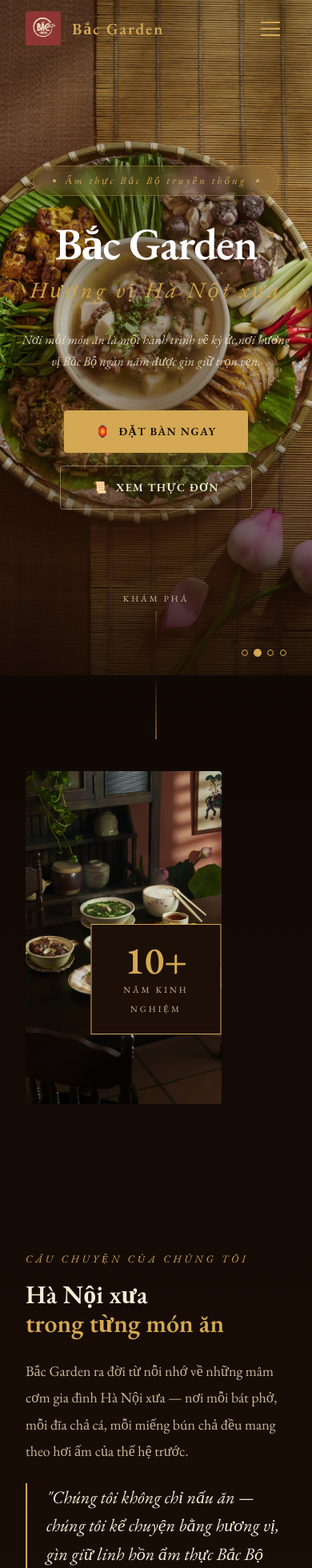
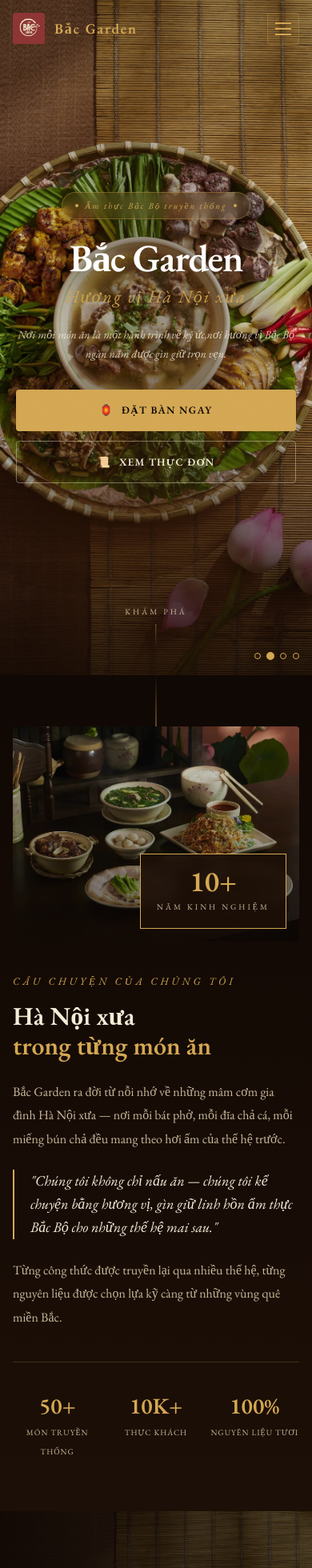
Before and after one commit to hoainho/bac-garden, a React (Vite) app: page / in a window 390 px wide. Shown: the top 1960 px of the page at 80% size. Built offline with nearby package versions, Linux system fonts and the light colour scheme; a web font is replaced by a local one.

Commit message:
feat: add mobile-responsive layout for Hero, Navbar, and Story
Ultraworked with [Sisyphus](https://github.com/code-yeongyu/oh-my-openagent)

Co-authored-by: Sisyphus <clio-agent@sisyphuslabs.ai>

```diff
--- a/src/components/Hero.jsx
+++ b/src/components/Hero.jsx
@@ -23,7 +23,7 @@
   }, [])
 
   return (
-    <section className="relative h-screen min-h-[700px] flex items-center justify-center overflow-hidden">
+    <section className="relative h-screen min-h-[600px] flex items-center justify-center overflow-hidden">
       {slides.map((s, i) => (
         <div
           key={s.src}
@@ -44,61 +44,61 @@
         style={{ background: 'radial-gradient(ellipse at 50% 60%, rgba(61,31,10,0.5) 0%, transparent 70%)' }}
       />
 
-      <div className="relative z-[2] text-center px-6 max-w-3xl">
-        <div className="inline-flex items-center gap-3 px-6 py-2 mb-8 rounded-full border border-gold/35 bg-gold/10 backdrop-blur-sm">
-          <span className="w-1 h-1 rounded-full bg-gold" />
-          <span style={{ fontFamily: 'var(--font-body)' }} className="text-gold text-[13px] italic tracking-[3px]">
+      <div className="relative z-[2] text-center px-5 sm:px-6 max-w-3xl w-full">
+        <div className="inline-flex items-center gap-2 sm:gap-3 px-4 sm:px-6 py-2 mb-6 sm:mb-8 rounded-full border border-gold/35 bg-gold/10 backdrop-blur-sm">
+          <span className="w-1 h-1 rounded-full bg-gold flex-shrink-0" />
+          <span style={{ fontFamily: 'var(--font-body)' }} className="text-gold text-[11px] sm:text-[13px] italic tracking-[2px] sm:tracking-[3px]">
             Ẩm thực Bắc Bộ truyền thống
           </span>
-          <span className="w-1 h-1 rounded-full bg-gold" />
+          <span className="w-1 h-1 rounded-full bg-gold flex-shrink-0" />
         </div>
 
         <h1
           style={{ fontFamily: 'var(--font-display)' }}
-          className="text-[clamp(56px,9vw,112px)] font-black text-white leading-none tracking-tight drop-shadow-[0_4px_40px_rgba(0,0,0,0.6)] mb-2"
+          className="text-[clamp(48px,12vw,112px)] font-black text-white leading-none tracking-tight drop-shadow-[0_4px_40px_rgba(0,0,0,0.6)] mb-2"
         >
           Bắc Garden
         </h1>
         <span
           style={{ fontFamily: 'var(--font-accent)' }}
-          className="block text-[clamp(28px,4vw,52px)] font-light italic text-gold tracking-[4px] mb-7"
+          className="block text-[clamp(22px,5.5vw,52px)] font-light italic text-gold tracking-[2px] sm:tracking-[4px] mb-5 sm:mb-7"
         >
           Hương vị Hà Nội xưa
         </span>
         <p
           style={{ fontFamily: 'var(--font-body)' }}
-          className="text-[clamp(16px,2vw,20px)] text-cream/85 italic leading-[1.7] mb-12"
+          className="text-[clamp(14px,3.5vw,20px)] text-cream/85 italic leading-[1.7] mb-8 sm:mb-12"
         >
           Nơi mỗi món ăn là một hành trình về ký ức,<br className="hidden sm:block" />
           nơi hương vị Bắc Bộ ngàn năm được gìn giữ trọn vẹn.
         </p>
 
-        <div className="flex gap-4 justify-center flex-wrap">
+        <div className="flex flex-col sm:flex-row gap-3 sm:gap-4 justify-center items-center">
           <button
             onClick={() => scrollTo('#booking')}
             style={{ fontFamily: 'var(--font-display)' }}
-            className="inline-flex items-center gap-2.5 px-10 py-4 bg-gold text-bg-deep text-[14px] font-bold tracking-widest uppercase rounded-sm hover:bg-gold-lt transition-all duration-250 hover:-translate-y-0.5 shadow-[0_4px_24px_rgba(212,168,83,0.35)]"
+            className="btn-cta inline-flex items-center justify-center gap-2.5 w-full sm:w-auto px-8 sm:px-10 py-4 bg-gold text-bg-deep text-[13px] sm:text-[14px] font-bold tracking-widest uppercase rounded-sm hover:bg-gold-lt transition-colors duration-250 hover:-translate-y-0.5"
           >
             <span>🏮</span> Đặt bàn ngay
           </button>
           <button
             onClick={() => scrollTo('#menu')}
             style={{ fontFamily: 'var(--font-display)' }}
-            className="inline-flex items-center gap-2.5 px-10 py-4 text-cream text-[14px] font-semibold tracking-widest uppercase rounded-sm border border-cream/40 hover:border-gold hover:text-gold hover:bg-gold/6 transition-all duration-250"
+            className="inline-flex items-center justify-center gap-2.5 w-full sm:w-auto px-8 sm:px-10 py-4 text-cream text-[13px] sm:text-[14px] font-semibold tracking-widest uppercase rounded-sm border border-cream/40 hover:border-gold hover:text-gold hover:bg-gold/6 transition-all duration-250"
           >
             <span>📜</span> Xem thực đơn
           </button>
         </div>
       </div>
 
-      <div className="absolute bottom-10 left-1/2 -translate-x-1/2 z-[2] flex flex-col items-center gap-2">
-        <span style={{ fontFamily: 'var(--font-body)' }} className="text-[11px] tracking-[3px] text-cream-dim uppercase">
+      <div className="absolute bottom-8 sm:bottom-10 left-1/2 -translate-x-1/2 z-[2] flex flex-col items-center gap-2">
+        <span style={{ fontFamily: 'var(--font-body)' }} className="text-[10px] sm:text-[11px] tracking-[3px] text-cream-dim uppercase">
           Khám phá
         </span>
-        <div className="w-px h-10 bg-gradient-to-b from-gold to-transparent animate-pulse" />
+        <div className="w-px h-8 sm:h-10 bg-gradient-to-b from-gold to-transparent animate-pulse" />
       </div>
 
-      <div className="absolute bottom-6 right-8 z-[2] flex gap-2">
+      <div className="absolute bottom-5 sm:bottom-6 right-4 sm:right-8 z-[2] flex gap-2">
         {slides.map((_, i) => (
           <button
             key={i}
--- a/src/components/Navbar.jsx
+++ b/src/components/Navbar.jsx
@@ -1,9 +1,9 @@
 import { useState, useEffect } from 'react'
 
 const links = [
-  { label: 'Câu chuyện', href: '#story' },
-  { label: 'Thực đơn',   href: '#menu'  },
-  { label: 'Không gian', href: '#gallery'},
+  { label: 'Câu chuyện', href: '#story'   },
+  { label: 'Thực đơn',   href: '#menu'    },
+  { label: 'Không gian', href: '#gallery' },
 ]
 
 function scrollTo(href) {
@@ -22,31 +22,36 @@
     return () => window.removeEventListener('scroll', onScroll)
   }, [])
 
+  useEffect(() => {
+    document.body.style.overflow = open ? 'hidden' : ''
+    return () => { document.body.style.overflow = '' }
+  }, [open])
+
   const close = () => setOpen(false)
 
   return (
     <>
       <nav
         className={[
-          'fixed top-0 left-0 right-0 z-[1000] flex items-center justify-between px-8 h-[72px] transition-all duration-400',
-          scrolled
-            ? 'bg-bg-deep/92 backdrop-blur-md border-b border-gold/15'
+          'fixed top-0 left-0 right-0 z-[1000] flex items-center justify-between px-4 sm:px-8 h-[72px] transition-all duration-400',
+          scrolled || open
+            ? 'bg-bg-deep/96 backdrop-blur-md border-b border-gold/15'
             : 'bg-transparent border-b border-transparent',
         ].join(' ')}
       >
         <a
           href="#"
-          className="flex items-center gap-3.5"
+          className="flex items-center gap-3"
           onClick={e => { e.preventDefault(); window.scrollTo({ top: 0, behavior: 'smooth' }) }}
         >
           <img
             src="/images/BAC-Gardent-logo.jpg"
             alt="Bắc Garden"
-            className="h-11 w-11 object-contain rounded-sm"
+            className="h-10 w-10 sm:h-11 sm:w-11 object-contain rounded-sm"
           />
           <span
             style={{ fontFamily: 'var(--font-display)' }}
-            className="text-gold text-xl font-bold tracking-widest"
+            className="text-gold text-lg sm:text-xl font-bold tracking-widest"
           >
             Bắc Garden
           </span>
@@ -69,7 +74,7 @@
             <button
               onClick={() => scrollTo('#booking')}
               style={{ fontFamily: 'var(--font-display)' }}
-              className="px-6 py-2.5 bg-gold text-bg-deep text-[13px] font-bold tracking-widest uppercase rounded-sm hover:bg-gold-lt transition-colors duration-250 shadow-[0_4px_20px_rgba(212,168,83,0.3)]"
+              className="btn-cta px-6 py-2.5 bg-gold text-bg-deep text-[13px] font-bold tracking-widest uppercase rounded-sm hover:bg-gold-lt transition-colors duration-250"
             >
               Đặt bàn ngay
             </button>
@@ -77,39 +82,71 @@
         </ul>
 
         <button
-          className="md:hidden flex flex-col gap-1.5 p-2"
+          className="md:hidden relative z-10 w-10 h-10 flex items-center justify-center rounded-sm border border-gold/25 bg-gold/8 transition-colors duration-250 active:bg-gold/15"
           onClick={() => setOpen(o => !o)}
-          aria-label="Menu"
+          aria-label={open ? 'Đóng menu' : 'Mở menu'}
+          aria-expanded={open}
         >
-          <span
-            className={`block w-6 h-0.5 bg-gold transition-all duration-300 ${open ? 'translate-y-2 rotate-45' : ''}`}
-          />
-          <span
-            className={`block w-6 h-0.5 bg-gold transition-all duration-300 ${open ? 'opacity-0' : ''}`}
-          />
-          <span
-            className={`block w-6 h-0.5 bg-gold transition-all duration-300 ${open ? '-translate-y-2 -rotate-45' : ''}`}
-          />
+          <div className="w-5 h-4 flex flex-col justify-between">
+            <span className={`block h-0.5 bg-gold transition-all duration-300 origin-center ${open ? 'translate-y-[7px] rotate-45' : ''}`} />
+            <span className={`block h-0.5 bg-gold transition-all duration-200 ${open ? 'opacity-0 scale-x-0' : ''}`} />
+            <span className={`block h-0.5 bg-gold transition-all duration-300 origin-center ${open ? '-translate-y-[7px] -rotate-45' : ''}`} />
+          </div>
         </button>
       </nav>
 
       <div
         className={[
-          'fixed top-[72px] inset-x-0 bottom-0 z-[999] flex flex-col items-center justify-center gap-10',
-          'bg-bg-deep/97 backdrop-blur-xl transition-opacity duration-300',
-          open ? 'opacity-100 pointer-events-auto' : 'opacity-0 pointer-events-none',
+          'fixed inset-x-0 top-[72px] z-[999] md:hidden',
+          'transition-all duration-350 ease-[cubic-bezier(0.16,1,0.3,1)]',
+          open ? 'opacity-100 translate-y-0 pointer-events-auto' : 'opacity-0 -translate-y-3 pointer-events-none',
         ].join(' ')}
       >
-        {[...links, { label: 'Đặt bàn', href: '#booking' }].map(l => (
+        <div
+          className="mx-3 rounded-xl border border-gold/20 shadow-[0_16px_48px_rgba(0,0,0,0.6)] overflow-hidden"
+          style={{ background: 'rgba(20,10,4,0.97)', backdropFilter: 'blur(20px)' }}
+        >
+          <div className="px-2 py-3">
+            {links.map((l, i) => (
               <button
                 key={l.href}
                 onClick={() => { scrollTo(l.href); close() }}
                 style={{ fontFamily: 'var(--font-display)' }}
-            className="text-3xl font-bold text-cream hover:text-gold transition-colors duration-250"
+                className="w-full flex items-center gap-4 px-4 py-3.5 rounded-lg text-left text-cream hover:bg-gold/8 active:bg-gold/12 transition-colors duration-150 group"
               >
+                <span
+                  style={{ fontFamily: 'var(--font-body)' }}
+                  className="w-6 text-[11px] text-gold/50 tracking-widest font-normal tabular-nums"
+                >
+                  0{i + 1}
+                </span>
+                <span className="flex-1 text-[17px] font-bold tracking-wide group-hover:text-gold transition-colors duration-150">
                   {l.label}
+                </span>
+                <span className="text-gold/30 text-lg group-hover:text-gold/60 group-hover:translate-x-0.5 transition-all duration-150">→</span>
               </button>
             ))}
+          </div>
+
+          <div className="mx-5 h-px bg-gold/15" />
+
+          <div className="p-4">
+            <button
+              onClick={() => { scrollTo('#booking'); close() }}
+              style={{ fontFamily: 'var(--font-display)' }}
+              className="btn-cta w-full py-4 bg-gold text-bg-deep text-[14px] font-bold tracking-widest uppercase rounded-lg hover:bg-gold-lt active:scale-[0.98] transition-colors duration-150"
+            >
+              🏮 Đặt bàn ngay
+            </button>
+          </div>
+        </div>
+
+        <div
+          className="fixed inset-0 -z-10"
+          style={{ top: '72px' }}
+          onClick={close}
+          aria-hidden="true"
+        />
       </div>
     </>
   )
--- a/src/components/Story.jsx
+++ b/src/components/Story.jsx
@@ -18,21 +18,47 @@
   return (
     <section
       id="story"
-      className="py-[120px] relative overflow-hidden"
+      className="py-16 sm:py-[120px] relative overflow-hidden"
       style={{ background: 'linear-gradient(to bottom, #100804, #1C0F07)' }}
     >
       <div className="absolute top-0 left-1/2 -translate-x-1/2 w-px h-20 bg-gradient-to-b from-transparent to-gold" />
 
-      <div className="max-w-[1200px] mx-auto px-8">
-        <div className="grid grid-cols-1 lg:grid-cols-2 gap-[80px] items-center">
-          <Reveal className="relative h-[520px] lg:h-[560px]">
+      <div className="max-w-[1200px] mx-auto px-4 sm:px-8">
+        <div className="grid grid-cols-1 lg:grid-cols-2 gap-10 sm:gap-[80px] items-center">
+
+          <Reveal className="relative lg:hidden">
+            <div className="relative w-full aspect-[4/3] rounded-sm overflow-hidden">
+              <OptimizedImage
+                imgPath="/images/BG 65794s.jpg"
+                size="card"
+                alt="Mâm cơm Bắc Garden"
+                className="absolute inset-0 w-full h-full brightness-90"
+              />
+              <div className="absolute inset-0 bg-gradient-to-t from-bg-deep/60 to-transparent" />
+            </div>
+            <div className="absolute bottom-4 right-4 bg-bg-dark/90 border border-gold px-5 py-4 text-center backdrop-blur-sm">
+              <span
+                style={{ fontFamily: 'var(--font-display)' }}
+                className="block text-[36px] font-black text-gold leading-none"
+              >
+                10+
+              </span>
+              <span
+                style={{ fontFamily: 'var(--font-body)' }}
+                className="text-[10px] text-cream-dim tracking-[3px] uppercase"
+              >
+                Năm kinh nghiệm
+              </span>
+            </div>
+          </Reveal>
+
+          <Reveal className="relative hidden lg:block h-[560px]">
             <OptimizedImage
               imgPath="/images/BG 65794s.jpg"
               size="card"
               alt="Mâm cơm Bắc Garden"
               className="absolute top-0 left-0 w-3/4 h-[80%] rounded-sm brightness-90"
             />
-
             <div
               className="absolute top-1/2 left-1/2 -translate-x-1/2 -translate-y-1/2 bg-bg-dark border border-gold px-7 py-5 text-center z-10"
             >
@@ -72,39 +98,39 @@
             <Reveal delay={200}>
               <p
                 style={{ fontFamily: 'var(--font-body)' }}
-                className="text-[18px] text-cream-dim leading-[1.85] mb-6"
+                className="text-[16px] sm:text-[18px] text-cream-dim leading-[1.85] mb-6"
               >
                 Bắc Garden ra đời từ nỗi nhớ về những mâm cơm gia đình Hà Nội xưa — nơi mỗi bát phở, mỗi đĩa chả cá, mỗi miếng bún chả đều mang theo hơi ấm của thế hệ trước.
               </p>
-              <div className="border-l-2 border-gold pl-6 mb-6">
-                <p style={{ fontFamily: 'var(--font-accent)' }} className="text-[22px] italic text-cream leading-[1.6]">
+              <div className="border-l-2 border-gold pl-5 sm:pl-6 mb-6">
+                <p style={{ fontFamily: 'var(--font-accent)' }} className="text-[18px] sm:text-[22px] italic text-cream leading-[1.6]">
                   "Chúng tôi không chỉ nấu ăn — chúng tôi kể chuyện bằng hương vị, gìn giữ linh hồn ẩm thực Bắc Bộ cho những thế hệ mai sau."
                 </p>
               </div>
               <p
                 style={{ fontFamily: 'var(--font-body)' }}
-                className="text-[18px] text-cream-dim leading-[1.85]"
+                className="text-[16px] sm:text-[18px] text-cream-dim leading-[1.85]"
               >
                 Từng công thức được truyền lại qua nhiều thế hệ, từng nguyên liệu được chọn lựa kỹ càng từ những vùng quê miền Bắc.
               </p>
             </Reveal>
             <Reveal delay={300}>
-              <div className="grid grid-cols-3 gap-6 mt-12 pt-12 border-t border-gold/20">
+              <div className="grid grid-cols-3 gap-3 sm:gap-6 mt-10 sm:mt-12 pt-10 sm:pt-12 border-t border-gold/20">
                 {[
                   { n: '50+',  l: 'Món truyền thống' },
-                  { n: '10K+', l: 'Thực khách hài lòng' },
+                  { n: '10K+', l: 'Thực khách' },
                   { n: '100%', l: 'Nguyên liệu tươi' },
                 ].map(s => (
                   <div key={s.n} className="text-center">
                     <span
                       style={{ fontFamily: 'var(--font-display)' }}
-                      className="block text-[44px] font-black text-gold leading-none mb-1.5"
+                      className="block text-[clamp(28px,7vw,44px)] font-black text-gold leading-none mb-1.5"
                     >
                       {s.n}
                     </span>
                     <span
                       style={{ fontFamily: 'var(--font-body)' }}
-                      className="text-[13px] text-cream-dim tracking-[2px] uppercase"
+                      className="text-[10px] sm:text-[13px] text-cream-dim tracking-[1px] sm:tracking-[2px] uppercase leading-tight"
                     >
                       {s.l}
                     </span>
```
Lines whose indentation alone changed are shown as unchanged.
